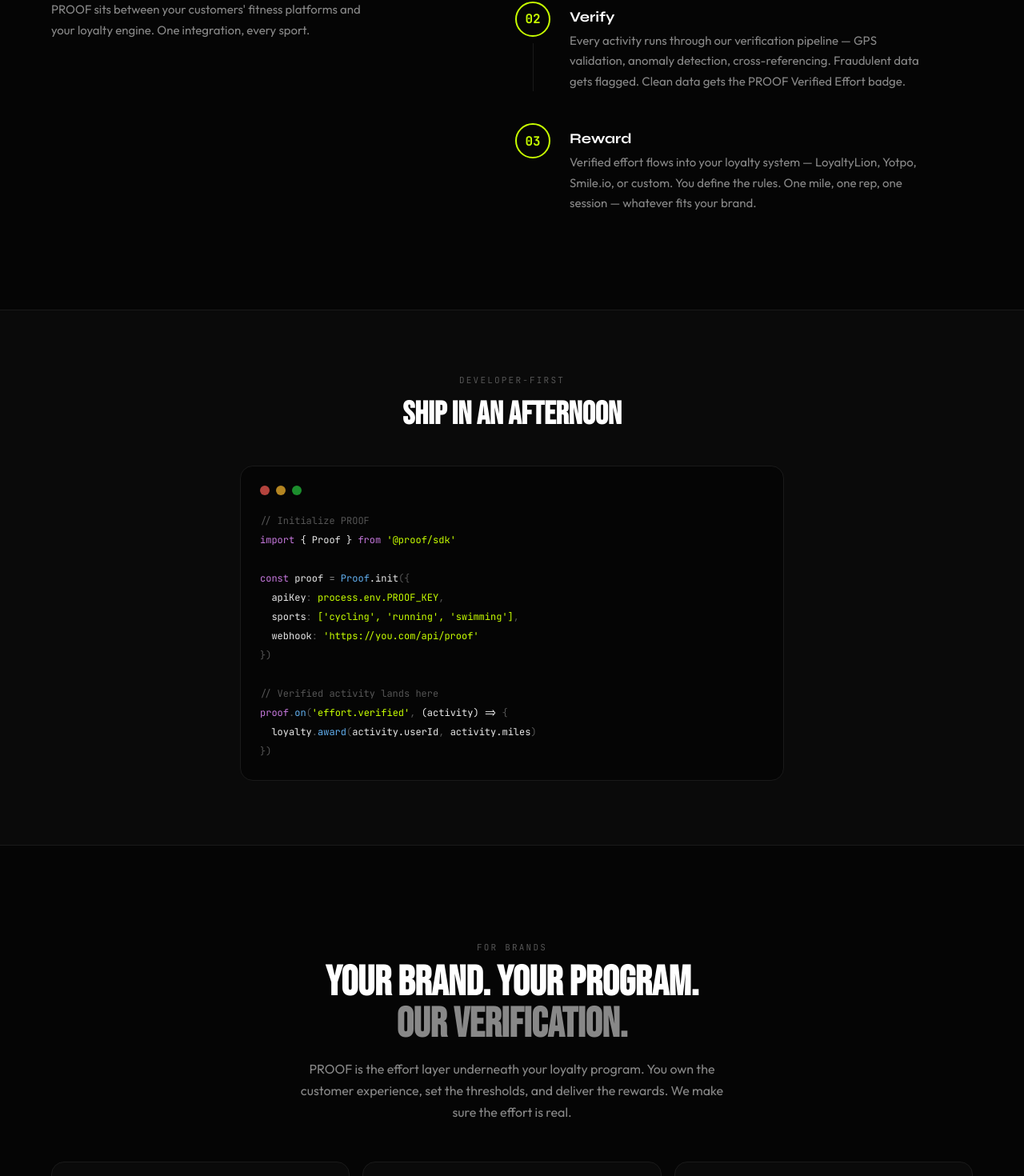
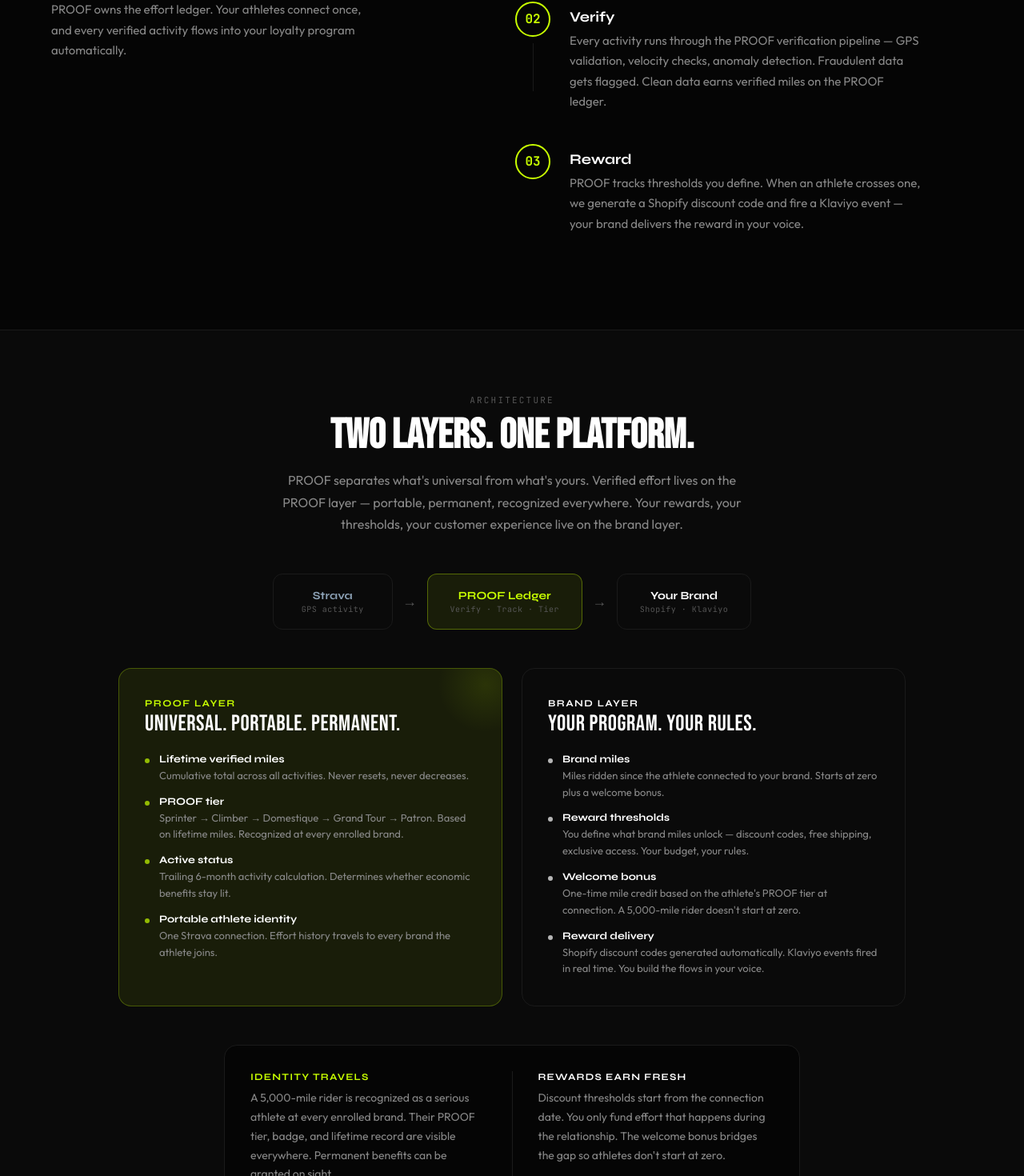
Before and after one commit to snacktrapp/proof-site, a Next.js app: page / in a window 1280 px wide. Shown: the part 1826-3296 px from the top of the page at 80% size. Built offline with nearby package versions, Linux system fonts and the light colour scheme.

Commit message:
Model C architecture updates

```diff
--- a/components/ProofWebsite.tsx
+++ b/components/ProofWebsite.tsx
@@ -14,6 +14,7 @@
   signal: "#C8FF00",
   signalDim: "rgba(200,255,0,0.08)",
   signalGlow: "rgba(200,255,0,0.25)",
+  steel: "#8BA0B4",
 };
 
 function useInView(threshold = 0.15) {
@@ -149,6 +150,47 @@
         color: COLORS.textBright, marginBottom: 6 }}>{title}</div>
       <div style={{ fontFamily: "'Outfit', sans-serif", fontSize: 15, color: COLORS.subtle,
         lineHeight: 1.7, maxWidth: 440 }}>{desc}</div>
+    </div>
+  </div>
+);
+
+
+const LayerCard = ({ accent, title, subtitle, items, glow }: {
+  accent: string; title: string; subtitle: string;
+  items: { label: string; desc: string }[]; glow?: boolean;
+}) => (
+  <div style={{
+    flex: "1 1 340px", maxWidth: 480,
+    background: glow ? COLORS.signalDim : COLORS.surface,
+    border: `1px solid ${glow ? COLORS.signal + "44" : COLORS.surfaceBorder}`,
+    borderRadius: 16, padding: "36px 32px",
+    position: "relative", overflow: "hidden",
+  }}>
+    {glow && (
+      <div style={{
+        position: "absolute", top: -40, right: -40, width: 120, height: 120,
+        background: `radial-gradient(circle, ${COLORS.signalGlow} 0%, transparent 70%)`,
+        opacity: 0.4,
+      }} />
+    )}
+    <div style={{ fontFamily: "'Syne', sans-serif", fontSize: 12, fontWeight: 700,
+      color: accent, textTransform: "uppercase", letterSpacing: "0.12em", marginBottom: 4,
+      position: "relative" }}>{title}</div>
+    <div style={{ fontFamily: "'Bebas Neue', sans-serif", fontSize: 28, color: COLORS.textBright,
+      lineHeight: 1.1, marginBottom: 20, letterSpacing: "0.02em", position: "relative" }}>{subtitle}</div>
+    <div style={{ display: "flex", flexDirection: "column", gap: 14, position: "relative" }}>
+      {items.map((item, i) => (
+        <div key={i} style={{ display: "flex", gap: 12, alignItems: "flex-start" }}>
+          <div style={{ width: 6, height: 6, borderRadius: "50%",
+            background: accent, marginTop: 7, flexShrink: 0, opacity: 0.7 }} />
+          <div>
+            <div style={{ fontFamily: "'Syne', sans-serif", fontSize: 13, fontWeight: 700,
+              color: COLORS.textBright, marginBottom: 2 }}>{item.label}</div>
+            <div style={{ fontFamily: "'Outfit', sans-serif", fontSize: 13, color: COLORS.subtle,
+              lineHeight: 1.6 }}>{item.desc}</div>
+          </div>
+        </div>
+      ))}
     </div>
   </div>
 );
@@ -469,37 +511,134 @@
               letterSpacing: "0.2em", textTransform: "uppercase", marginBottom: 16 }}>Integration</div>
             <h2 style={{ fontFamily: "'Bebas Neue', sans-serif", fontSize: "clamp(36px, 6vw, 52px)",
               color: COLORS.textBright, lineHeight: 1, marginBottom: 16 }}>
-              Three steps.<br />One API.
+              Verify. Track.<br />Reward.
             </h2>
             <p style={{ fontFamily: "'Outfit', sans-serif", fontSize: 15, color: COLORS.subtle,
               lineHeight: 1.7, marginBottom: 40, maxWidth: 400 }}>
-              PROOF sits between your customers&apos; fitness platforms and your loyalty engine.
-              One integration, every sport.
+              PROOF owns the effort ledger. Your athletes connect once, and every verified activity
+              flows into your loyalty program automatically.
             </p>
           </div>
           <div style={{ flex: "1 1 300px" }}>
             <Step number="01" title="Connect"
-              desc="Add the PROOF SDK to your stack. We handle OAuth for Strava, Garmin, Apple Health, Peloton, Whoop, and 30+ platforms. Your customer connects in one tap." />
+              desc="Your customer connects their Strava account via OAuth. One tap. PROOF handles authentication, imports their activity history, and starts listening for new rides in real time." />
             <Step number="02" title="Verify"
-              desc="Every activity runs through our verification pipeline — GPS validation, anomaly detection, cross-referencing. Fraudulent data gets flagged. Clean data gets the PROOF Verified Effort badge." />
+              desc="Every activity runs through the PROOF verification pipeline — GPS validation, velocity checks, anomaly detection. Fraudulent data gets flagged. Clean data earns verified miles on the PROOF ledger." />
             <Step number="03" title="Reward" isLast
-              desc="Verified effort flows into your loyalty system — LoyaltyLion, Yotpo, Smile.io, or custom. You define the rules. One mile, one rep, one session — whatever fits your brand." />
+              desc="PROOF tracks thresholds you define. When an athlete crosses one, we generate a Shopify discount code and fire a Klaviyo event — your brand delivers the reward in your voice." />
           </div>
         </div>
       </Section>
 
-      {/* ── CODE BLOCK ── */}
+      {/* ── ARCHITECTURE: TWO LAYERS ── */}
       <div style={{ background: COLORS.surface, borderTop: `1px solid ${COLORS.surfaceBorder}`,
         borderBottom: `1px solid ${COLORS.surfaceBorder}` }}>
         <Section style={{ padding: "80px 20px" }}>
+          <div style={{ textAlign: "center", marginBottom: 20 }}>
+            <div style={{ fontFamily: "'JetBrains Mono', monospace", fontSize: 11, color: COLORS.muted,
+              letterSpacing: "0.2em", textTransform: "uppercase", marginBottom: 12 }}>Architecture</div>
+            <h2 style={{ fontFamily: "'Bebas Neue', sans-serif", fontSize: "clamp(32px, 5vw, 52px)",
+              color: COLORS.textBright, lineHeight: 1, marginBottom: 16 }}>
+              Two layers. One platform.
+            </h2>
+            <p style={{ fontFamily: "'Outfit', sans-serif", fontSize: 16, color: COLORS.subtle,
+              maxWidth: 580, margin: "0 auto", lineHeight: 1.7 }}>
+              PROOF separates what&apos;s universal from what&apos;s yours. Verified effort lives on the
+              PROOF layer — portable, permanent, recognized everywhere. Your rewards, your thresholds,
+              your customer experience live on the brand layer.
+            </p>
+          </div>
+
+          <div style={{ display: "flex", alignItems: "center", justifyContent: "center",
+            gap: 16, margin: "48px auto", maxWidth: 700, flexWrap: "wrap" }}>
+            {[
+              { label: "Strava", sub: "GPS activity", color: COLORS.steel, glow: false },
+              { label: "PROOF Ledger", sub: "Verify · Track · Tier", color: COLORS.signal, glow: true },
+              { label: "Your Brand", sub: "Shopify · Klaviyo", color: COLORS.textBright, glow: false },
+            ].map((node, i) => (
+              <div key={i} style={{ display: "flex", alignItems: "center", gap: 16 }}>
+                <div style={{ textAlign: "center", padding: "18px 28px",
+                  border: `1px solid ${node.glow ? COLORS.signal + "55" : COLORS.surfaceBorder}`,
+                  borderRadius: 12, background: node.glow ? COLORS.signalDim : "transparent",
+                  minWidth: 150 }}>
+                  <div style={{ fontFamily: "'Syne', sans-serif", fontWeight: 700, fontSize: 14,
+                    color: node.color, marginBottom: 2 }}>{node.label}</div>
+                  <div style={{ fontFamily: "'JetBrains Mono', monospace", fontSize: 10,
+                    color: COLORS.muted, letterSpacing: "0.05em" }}>{node.sub}</div>
+                </div>
+                {i < 2 && (
+                  <div style={{ fontFamily: "'JetBrains Mono', monospace", fontSize: 18,
+                    color: COLORS.muted }}>→</div>
+                )}
+              </div>
+            ))}
+          </div>
+
+          <div style={{ display: "flex", flexWrap: "wrap", gap: 24, justifyContent: "center", marginBottom: 48 }}>
+            <LayerCard
+              accent={COLORS.signal}
+              title="PROOF Layer"
+              subtitle="Universal. Portable. Permanent."
+              glow
+              items={[
+                { label: "Lifetime verified miles", desc: "Cumulative total across all activities. Never resets, never decreases." },
+                { label: "PROOF tier", desc: "Sprinter → Climber → Domestique → Grand Tour → Patron. Based on lifetime miles. Recognized at every enrolled brand." },
+                { label: "Active status", desc: "Trailing 6-month activity calculation. Determines whether economic benefits stay lit." },
+                { label: "Portable athlete identity", desc: "One Strava connection. Effort history travels to every brand the athlete joins." },
+              ]}
+            />
+            <LayerCard
+              accent={COLORS.textBright}
+              title="Brand Layer"
+              subtitle="Your program. Your rules."
+              items={[
+                { label: "Brand miles", desc: "Miles ridden since the athlete connected to your brand. Starts at zero plus a welcome bonus." },
+                { label: "Reward thresholds", desc: "You define what brand miles unlock — discount codes, free shipping, exclusive access. Your budget, your rules." },
+                { label: "Welcome bonus", desc: "One-time mile credit based on the athlete's PROOF tier at connection. A 5,000-mile rider doesn't start at zero." },
+                { label: "Reward delivery", desc: "Shopify discount codes generated automatically. Klaviyo events fired in real time. You build the flows in your voice." },
+              ]}
+            />
+          </div>
+
+          <div style={{ maxWidth: 720, margin: "0 auto", background: COLORS.base,
+            border: `1px solid ${COLORS.surfaceBorder}`, borderRadius: 16, padding: "32px",
+            display: "flex", flexWrap: "wrap", gap: 32 }}>
+            <div style={{ flex: "1 1 280px" }}>
+              <div style={{ fontFamily: "'Syne', sans-serif", fontSize: 12, fontWeight: 700,
+                color: COLORS.signal, textTransform: "uppercase", letterSpacing: "0.1em", marginBottom: 8 }}>
+                Identity travels
+              </div>
+              <div style={{ fontFamily: "'Outfit', sans-serif", fontSize: 14, color: COLORS.subtle, lineHeight: 1.7 }}>
+                A 5,000-mile rider is recognized as a serious athlete at every enrolled brand. Their PROOF tier,
+                badge, and lifetime record are visible everywhere. Permanent benefits can be granted on sight.
+              </div>
+            </div>
+            <div style={{ width: 1, background: COLORS.surfaceBorder, alignSelf: "stretch", flexShrink: 0 }} />
+            <div style={{ flex: "1 1 280px" }}>
+              <div style={{ fontFamily: "'Syne', sans-serif", fontSize: 12, fontWeight: 700,
+                color: COLORS.textBright, textTransform: "uppercase", letterSpacing: "0.1em", marginBottom: 8 }}>
+                Rewards earn fresh
+              </div>
+              <div style={{ fontFamily: "'Outfit', sans-serif", fontSize: 14, color: COLORS.subtle, lineHeight: 1.7 }}>
+                Discount thresholds start from the connection date. You only fund effort that happens during
+                the relationship. The welcome bonus bridges the gap so athletes don&apos;t start at zero.
+              </div>
+            </div>
+          </div>
+        </Section>
+      </div>
+
+      {/* ── CODE BLOCK ── */}
+      <div style={{ borderBottom: `1px solid ${COLORS.surfaceBorder}` }}>
+        <Section style={{ padding: "80px 20px" }}>
           <div style={{ textAlign: "center", marginBottom: 40 }}>
             <div style={{ fontFamily: "'JetBrains Mono', monospace", fontSize: 11, color: COLORS.muted,
-              letterSpacing: "0.2em", textTransform: "uppercase", marginBottom: 12 }}>Developer-first</div>
+              letterSpacing: "0.2em", textTransform: "uppercase", marginBottom: 12 }}>Developer-friendly</div>
             <h3 style={{ fontFamily: "'Bebas Neue', sans-serif", fontSize: "clamp(28px, 5vw, 40px)",
-              color: COLORS.textBright }}>Ship in an afternoon</h3>
+              color: COLORS.textBright }}>Clean events, real-time</h3>
           </div>
-          <div style={{ background: COLORS.base, border: `1px solid ${COLORS.surfaceBorder}`,
-            borderRadius: 16, padding: "24px", maxWidth: 680, margin: "0 auto", overflow: "hidden" }}>
+          <div style={{ background: COLORS.surface, border: `1px solid ${COLORS.surfaceBorder}`,
+            borderRadius: 16, padding: "32px", maxWidth: 680, margin: "0 auto", overflow: "auto" }}>
             <div style={{ display: "flex", gap: 8, marginBottom: 20 }}>
               {["#ff5f56", "#ffbd2e", "#27c93f"].map((c, i) => (
                 <div key={i} style={{ width: 12, height: 12, borderRadius: "50%", background: c, opacity: 0.7 }} />
@@ -507,51 +646,53 @@
             </div>
             <pre className="code-pre" style={{ fontFamily: "'JetBrains Mono', monospace", fontSize: 12,
               lineHeight: 2, color: COLORS.subtle, whiteSpace: "pre", margin: 0, overflowX: "auto", display: "block" }}>
-              <span style={{ color: COLORS.muted }}>{"// Initialize PROOF"}</span>{"\n"}
-              <span style={{ color: "#c678dd" }}>import</span>{" "}
-              <span style={{ color: COLORS.text }}>{"{ Proof }"}</span>{" "}
-              <span style={{ color: "#c678dd" }}>from</span>{" "}
-              <span style={{ color: COLORS.signal }}>&apos;@proof/sdk&apos;</span>{"\n\n"}
-              <span style={{ color: "#c678dd" }}>const</span>{" "}
-              <span style={{ color: COLORS.text }}>proof</span>{" = "}
-              <span style={{ color: "#61afef" }}>Proof</span>
-              <span style={{ color: COLORS.text }}>.init</span>
-              <span style={{ color: COLORS.muted }}>{"({"}</span>{"\n"}
-              {"  "}<span style={{ color: COLORS.text }}>apiKey</span>
+              <span style={{ color: COLORS.muted }}>{"// PROOF fires events to your Klaviyo"}</span>{"\n"}
+              <span style={{ color: COLORS.muted }}>{"// You build the flows in your voice"}</span>{"\n\n"}
+              <span style={{ color: "#c678dd" }}>Event</span>
               <span style={{ color: COLORS.muted }}>:</span>{" "}
-              <span style={{ color: COLORS.signal }}>process.env.PROOF_KEY</span>
+              <span style={{ color: COLORS.signal }}>proof.reward_earned</span>{"\n\n"}
+              <span style={{ color: COLORS.muted }}>{"{"}</span>{"\n"}
+              {"  "}<span style={{ color: COLORS.text }}>athlete_id</span>
+              <span style={{ color: COLORS.muted }}>:</span>{" "}
+              <span style={{ color: COLORS.signal }}>{'"prf_ath_7x92k"'}</span>
               <span style={{ color: COLORS.muted }}>,</span>{"\n"}
-              {"  "}<span style={{ color: COLORS.text }}>sports</span>
+              {"  "}<span style={{ color: COLORS.text }}>brand</span>
               <span style={{ color: COLORS.muted }}>:</span>{" "}
-              <span style={{ color: COLORS.signal }}>[&apos;cycling&apos;, &apos;running&apos;, &apos;swimming&apos;]</span>
+              <span style={{ color: COLORS.signal }}>{'"voler"'}</span>
               <span style={{ color: COLORS.muted }}>,</span>{"\n"}
-              {"  "}<span style={{ color: COLORS.text }}>webhook</span>
+              {"  "}<span style={{ color: COLORS.text }}>brand_miles</span>
               <span style={{ color: COLORS.muted }}>:</span>{" "}
-              <span style={{ color: COLORS.signal }}>&apos;https://you.com/api/proof&apos;</span>{"\n"}
-              <span style={{ color: COLORS.muted }}>{"})"}</span>{"\n\n"}
-              <span style={{ color: COLORS.muted }}>{"// Verified activity lands here"}</span>{"\n"}
-              <span style={{ color: "#c678dd" }}>proof</span>
-              <span style={{ color: COLORS.muted }}>.</span>
-              <span style={{ color: "#61afef" }}>on</span>
-              <span style={{ color: COLORS.muted }}>(</span>
-              <span style={{ color: COLORS.signal }}>&apos;effort.verified&apos;</span>
-              <span style={{ color: COLORS.muted }}>,</span>{" "}
-              <span style={{ color: COLORS.text }}>{"(activity) =>"}</span>{" "}
+              <span style={{ color: "#d19a66" }}>500</span>
+              <span style={{ color: COLORS.muted }}>,</span>{"\n"}
+              {"  "}<span style={{ color: COLORS.text }}>lifetime_miles</span>
+              <span style={{ color: COLORS.muted }}>:</span>{" "}
+              <span style={{ color: "#d19a66" }}>3842</span>
+              <span style={{ color: COLORS.muted }}>,</span>{"\n"}
+              {"  "}<span style={{ color: COLORS.text }}>proof_tier</span>
+              <span style={{ color: COLORS.muted }}>:</span>{" "}
+              <span style={{ color: COLORS.signal }}>{'"Domestique"'}</span>
+              <span style={{ color: COLORS.muted }}>,</span>{"\n"}
+              {"  "}<span style={{ color: COLORS.text }}>reward</span>
+              <span style={{ color: COLORS.muted }}>:</span>{" "}
               <span style={{ color: COLORS.muted }}>{"{"}</span>{"\n"}
-              {"  "}<span style={{ color: COLORS.text }}>loyalty</span>
-              <span style={{ color: COLORS.muted }}>.</span>
-              <span style={{ color: "#61afef" }}>award</span>
-              <span style={{ color: COLORS.muted }}>(</span>
-              <span style={{ color: COLORS.text }}>activity.userId</span>
-              <span style={{ color: COLORS.muted }}>,</span>{" "}
-              <span style={{ color: COLORS.text }}>activity.miles</span>
-              <span style={{ color: COLORS.muted }}>)</span>{"\n"}
-              <span style={{ color: COLORS.muted }}>{"})"}</span>
+              {"    "}<span style={{ color: COLORS.text }}>type</span>
+              <span style={{ color: COLORS.muted }}>:</span>{" "}
+              <span style={{ color: COLORS.signal }}>{'"shopify_discount"'}</span>
+              <span style={{ color: COLORS.muted }}>,</span>{"\n"}
+              {"    "}<span style={{ color: COLORS.text }}>code</span>
+              <span style={{ color: COLORS.muted }}>:</span>{" "}
+              <span style={{ color: COLORS.signal }}>{'"PROOF-VLR-20-7X92K"'}</span>
+              <span style={{ color: COLORS.muted }}>,</span>{"\n"}
+              {"    "}<span style={{ color: COLORS.text }}>value</span>
+              <span style={{ color: COLORS.muted }}>:</span>{" "}
+              <span style={{ color: COLORS.signal }}>{'"$20 off"'}</span>{"\n"}
+              {"  "}<span style={{ color: COLORS.muted }}>{"}"}</span>{"\n"}
+              <span style={{ color: COLORS.muted }}>{"}"}</span>
             </pre>
+
           </div>
         </Section>
       </div>
-
       {/* ── FOR BRANDS ── */}
       <Section id="for-brands">
         <div style={{ textAlign: "center", marginBottom: 48 }}>
```
